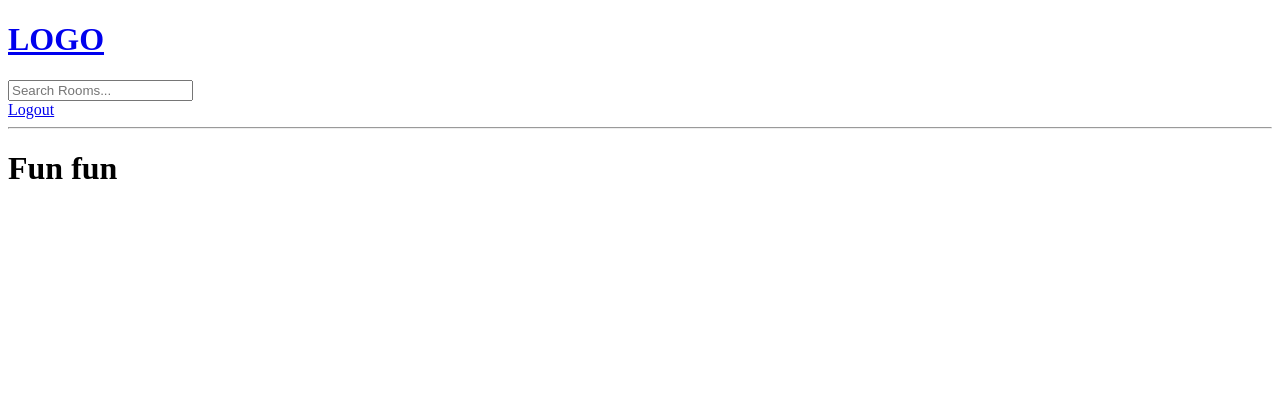
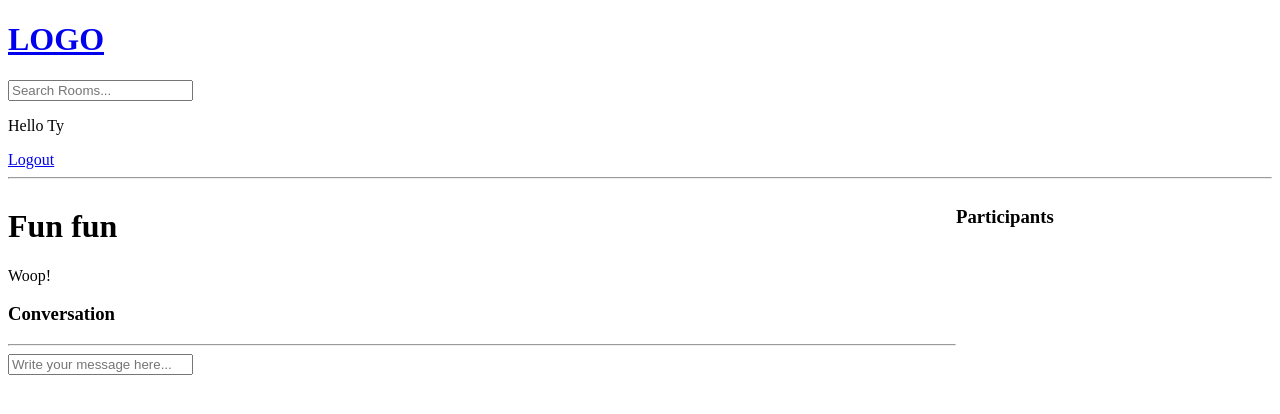
Before and after one commit to TyHafen/studybud, a Django app: page /room/6/ in a window 1280 px wide. Shown: the top 414 px of the page. Run offline with Django 4.2, Linux system fonts and the light colour scheme; a user stored in the database is signed in; data comes from the database, SQL or seed files in the repository; both versions use the stored data as it was after the commit.

Commit message:
comments

```diff
--- a/base/templates/base/room.html
+++ b/base/templates/base/room.html
@@ -1,4 +1,43 @@
 {% extends 'main.html' %}
 {% block content %}
+
+<style>
+    .room-container{
+        display: grid;
+        grid-template-columns: 3fr 1fr;
+    }
+</style>
+
+<div class="room-container" >
+    <div>
 <h1>{{room.name}}</h1>
+<p>{{room.description}}</p>
+
+<div class="comment-wrapper">
+<h3>Conversation</h3>
+<hr>
+{% for message in room_messages %}
+ <div>{{request.messages}}
+    <small>@{{message.user}}  {{message.created|timesince}} ago</small>
+    <p>{{message.body}}</p>
+    <hr>
+ </div>
+{% endfor %}
+</div>
+{%if request.user.is_authenticated %}
+<div class="comment-form">
+    <form  method="POST" action="">
+        {% csrf_token %}
+        <input type="text" name="body" placeholder="Write your message here..."/>
+    </form>
+</div>
+{% endif %}
+</div>
+
+
+<div>
+<h3>Participants</h3>
+
+</div>
+</div>
 {% endblock %}
--- a/base/urls.py
+++ b/base/urls.py
@@ -5,6 +5,7 @@ from . import views
 urlpatterns = [
     path('login/', views.loginPage, name="login"),
     path('loginout/', views.logoutUser, name="logout"),
+    path('register/', views.registerPage, name="register"),
     path('', views.home, name="home"),
     path('room/<str:pk>/', views.room, name="room"),
 
--- a/base/views.py
+++ b/base/views.py
@@ -5,7 +5,8 @@ from django.contrib.auth.decorators import login_required
 from django.db.models import Q
 from django.contrib.auth.models import User
 from django.contrib.auth import authenticate, login, logout
-from .models import Room, Topic
+from django.contrib.auth.forms import UserCreationForm
+from .models import Room, Topic, Message
 from .forms import RoomForm
 
 
@@ -17,11 +18,12 @@ from .forms import RoomForm
 # ]
 
 def loginPage(request):
+    page = 'login'
     if request.user.is_authenticated:
         return redirect('home')
 
     if request.method == 'POST':
-        username = request.POST.get('username')
+        username = request.POST.get('username').lower()
         password = request.POST.get('password')
 
         try:
@@ -37,13 +39,30 @@ def loginPage(request):
         else:
             messages.error(request, "Username OR password odes not exist")
 
-    context = {}
+    context = {'page': page}
     return render(request, 'base/login_register.html', context)
 
 
 def logoutUser(request):
     logout(request)
     return redirect('home')
+
+
+def registerPage(request):
+    form = UserCreationForm()
+
+    if request.method == 'POST':
+        form = UserCreationForm(request.POST)
+        if form.is_valid():
+            user = form.save(commit=False)
+            user.username = user.username.lower()
+            user.save()
+            login(request, user)
+            return redirect('home')
+        else:
+            messages.error(request, 'An error has occured')
+
+    return render(request, 'base/login_register.html', {'form': form})
 
 
 def home(request):
@@ -62,7 +81,17 @@ def home(request):
 
 def room(request, pk):
     room = Room.objects.get(id=pk)
-    context = {'room': room}
+    room_messages = room.message_set.all().order_by('-created')
+
+    if request.method == 'POST':
+        message = Message.objects.create(
+            user=request.user,
+            room=room,
+            body=request.POST.get('body')
+        )
+        return redirect('room', pk=room.id)
+
+    context = {'room': room, 'room_messages': room_messages}
     return render(request, 'base/room.html', context)
 
 
--- a/templates/navbar.html
+++ b/templates/navbar.html
@@ -8,6 +8,7 @@
 
 </form>
 {% if request.user.is_authenticated %}
+    <p>Hello {{request.user}}</p>
 <a href="{% url 'logout' %}">Logout</a>
 {% else %}
 <a href="{%  url 'login' %}">Login</a>
```
Also changed, not shown: base/templates/base/login_register.html (+10 -3 lines), db.sqlite3.
